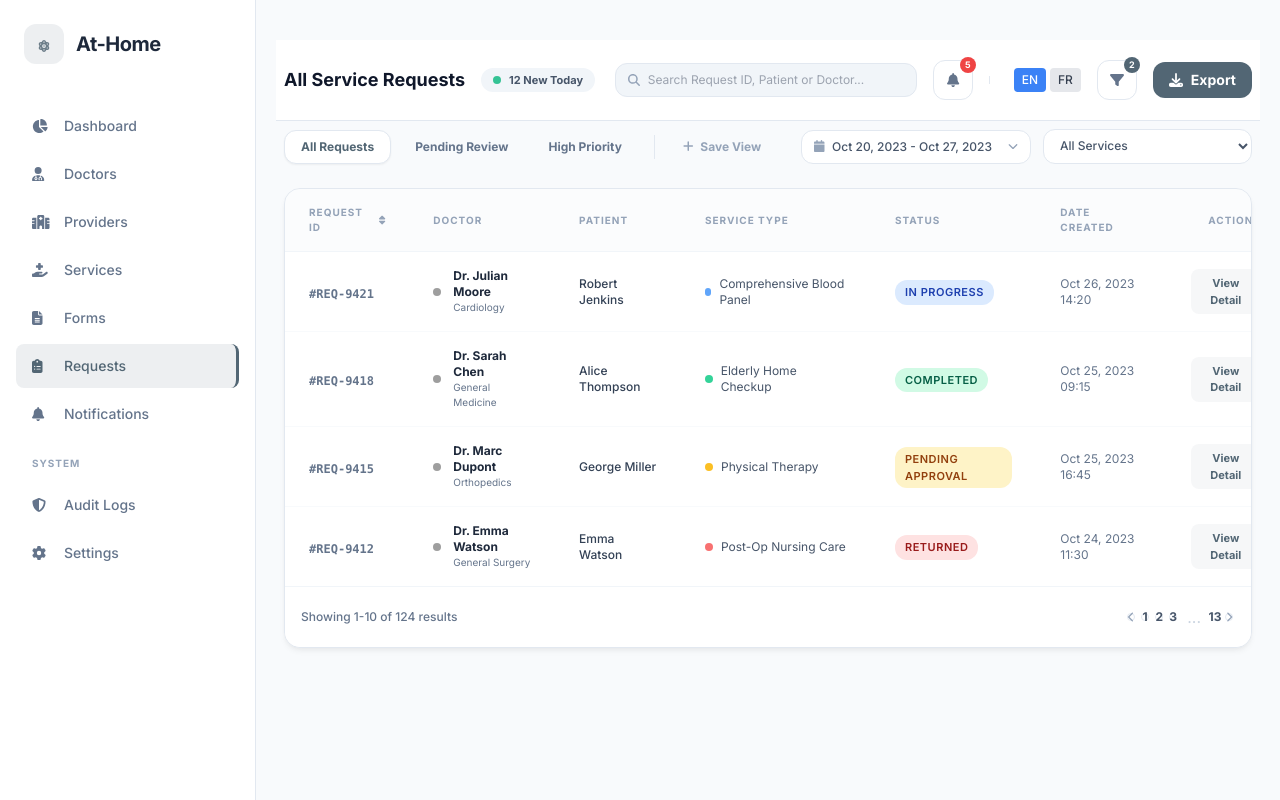
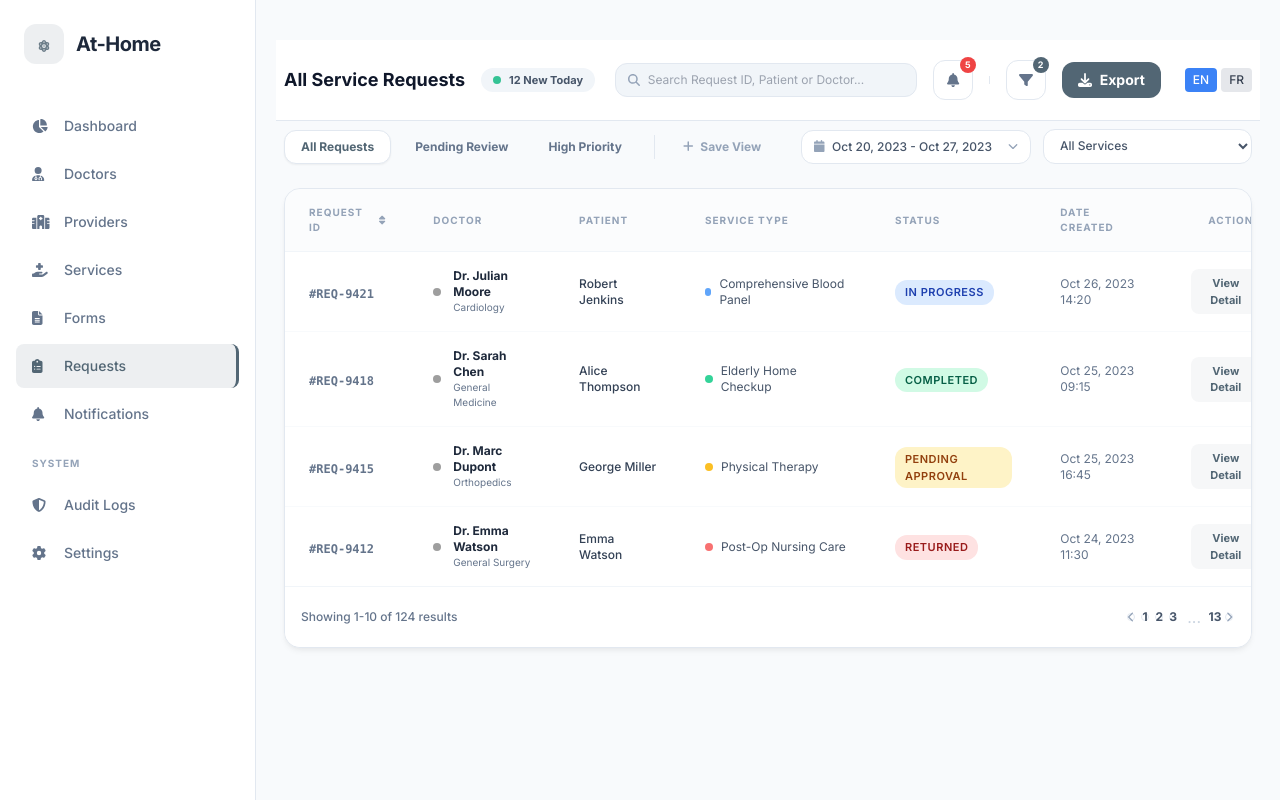
Before and after one commit to Mayuri2502/at-home-healthcare-admin-react, a React (Create React App) app: page /requests in a window 1280 px wide. Shown: the top 800 px of the page. Built offline with nearby package versions, Linux system fonts and the light colour scheme; sample sign-in values are in the browser's storage; grey boxes are pictures that could not be loaded.

Commit message:
language translation icon misplaced

```diff
--- a/src/pages/requests/index.tsx
+++ b/src/pages/requests/index.tsx
@@ -124,9 +124,6 @@ const Requests: React.FC = () => {
               <span className="absolute -top-1 -right-1 w-4 h-4 bg-danger text-white text-[9px] flex items-center justify-center rounded-full font-bold">5</span>
             </button>
             <div className="h-8 w-[1px] bg-slate-200"></div>
-            <div className="ml-2">
-              <LanguageSwitcher />
-            </div>
             <button className="w-10 h-10 flex items-center justify-center bg-white border border-slate-200 rounded-xl text-slate-500 hover:bg-slate-50 transition-all relative">
               <i className="fa-solid fa-filter text-sm"></i>
               <span className="absolute -top-1 -right-1 w-4 h-4 bg-primary text-white text-[9px] flex items-center justify-center rounded-full font-bold">2</span>
@@ -134,6 +131,9 @@ const Requests: React.FC = () => {
             <button className="px-4 py-2 bg-primary text-white rounded-xl text-sm font-bold flex items-center gap-2 hover:bg-slate-800 transition-all">
               <i className="fa-solid fa-download"></i> {t('common.export')}
             </button>
+            <div className="ml-2">
+              <LanguageSwitcher />
+            </div>
           </div>
         </header>
 
```
